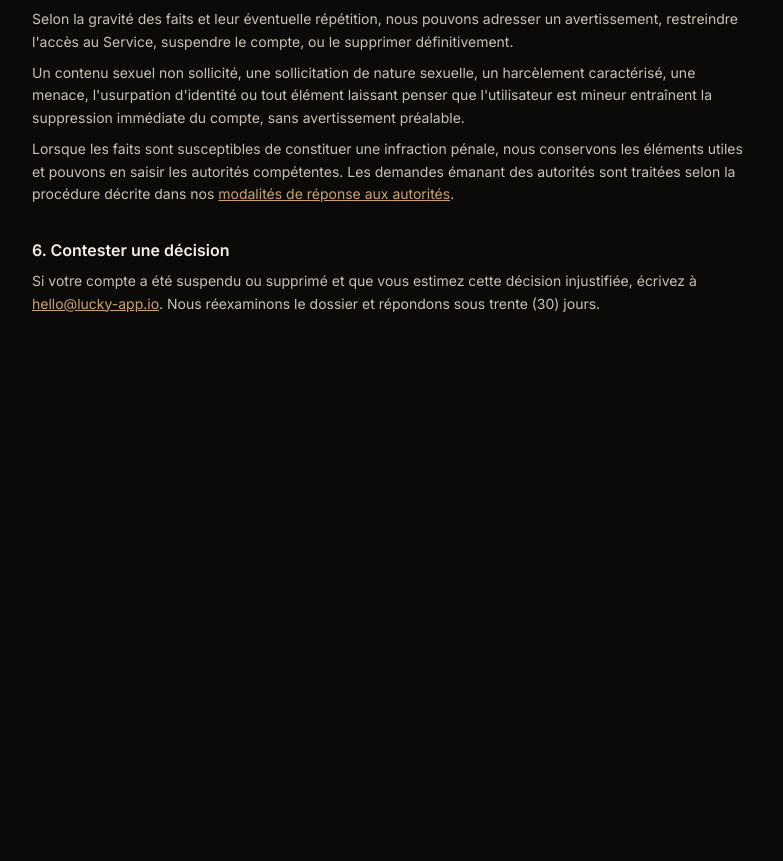
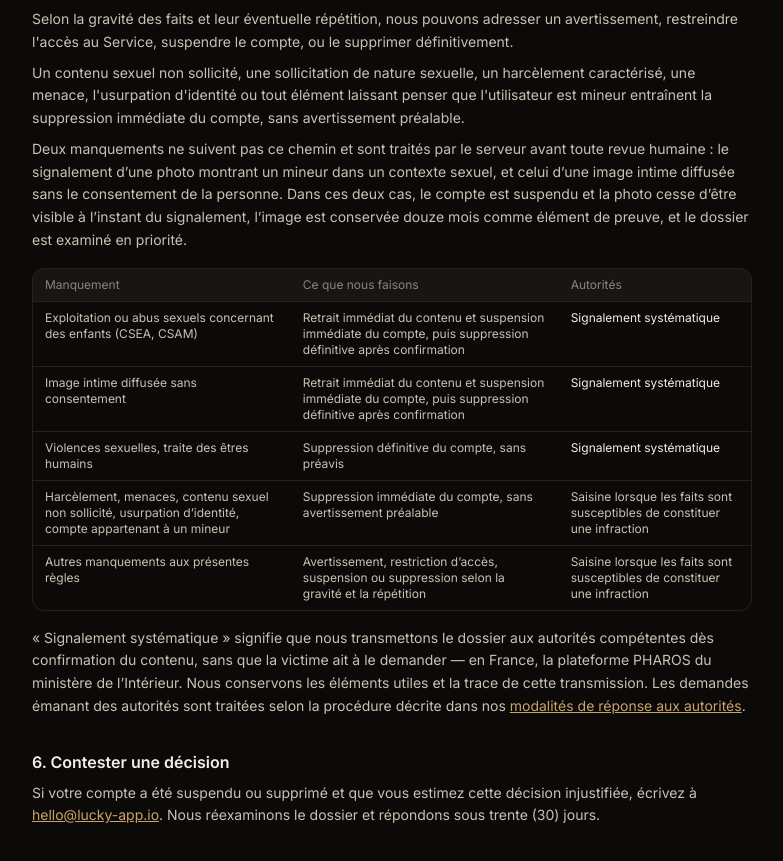
Before and after one commit to rodolphmenten-collab/Lucky-App, a Next.js app: page /legal/usage in a window 1280 px wide. Shown: the part 2260-3121 px from the top of the page, without its empty margins (248-1031 px from the left). Before the commit the page ends 2640 px from the top, so only its background shows below. Built offline with nearby package versions, Linux system fonts and the light colour scheme.

Commit message:
Usage acceptable : tableau des suites donnees a chaque manquement

```diff
--- a/app/legal/usage/page.tsx
+++ b/app/legal/usage/page.tsx
@@ -201,8 +201,84 @@ export default function PolitiqueUsage() {
             entraînent la suppression immédiate du compte, sans avertissement préalable.
           </p>
           <p className="mt-2">
-            Lorsque les faits sont susceptibles de constituer une infraction pénale, nous conservons les
-            éléments utiles et pouvons en saisir les autorités compétentes. Les demandes émanant des autorités
+            Deux manquements ne suivent pas ce chemin et sont traités par le serveur avant toute
+            revue humaine&nbsp;: le signalement d&rsquo;une photo montrant un mineur dans un contexte
+            sexuel, et celui d&rsquo;une image intime diffusée sans le consentement de la personne.
+            Dans ces deux cas, le compte est suspendu et la photo cesse d&rsquo;être visible à
+            l&rsquo;instant du signalement, l&rsquo;image est conservée douze mois comme élément de
+            preuve, et le dossier est examiné en priorité.
+          </p>
+
+          <div className="mt-4 overflow-hidden rounded-xl border hairline">
+            <table className="w-full text-left text-xs">
+              <thead className="bg-white/5 text-bone-faint">
+                <tr>
+                  <th className="px-3 py-2 font-normal">Manquement</th>
+                  <th className="px-3 py-2 font-normal">Ce que nous faisons</th>
+                  <th className="px-3 py-2 font-normal">Autorités</th>
+                </tr>
+              </thead>
+              <tbody className="text-bone-dim">
+                <tr className="border-t hairline">
+                  <td className="px-3 py-2 align-top">
+                    Exploitation ou abus sexuels concernant des enfants (CSEA, CSAM)
+                  </td>
+                  <td className="px-3 py-2 align-top">
+                    Retrait immédiat du contenu et suspension immédiate du compte, puis suppression
+                    définitive après confirmation
+                  </td>
+                  <td className="px-3 py-2 align-top text-bone">Signalement systématique</td>
+                </tr>
+                <tr className="border-t hairline">
+                  <td className="px-3 py-2 align-top">
+                    Image intime diffusée sans consentement
+                  </td>
+                  <td className="px-3 py-2 align-top">
+                    Retrait immédiat du contenu et suspension immédiate du compte, puis suppression
+                    définitive après confirmation
+                  </td>
+                  <td className="px-3 py-2 align-top text-bone">Signalement systématique</td>
+                </tr>
+                <tr className="border-t hairline">
+                  <td className="px-3 py-2 align-top">
+                    Violences sexuelles, traite des êtres humains
+                  </td>
+                  <td className="px-3 py-2 align-top">
+                    Suppression définitive du compte, sans préavis
+                  </td>
+                  <td className="px-3 py-2 align-top text-bone">Signalement systématique</td>
+                </tr>
+                <tr className="border-t hairline">
+                  <td className="px-3 py-2 align-top">
+                    Harcèlement, menaces, contenu sexuel non sollicité, usurpation d&rsquo;identité,
+                    compte appartenant à un mineur
+                  </td>
+                  <td className="px-3 py-2 align-top">
+                    Suppression immédiate du compte, sans avertissement préalable
+                  </td>
+                  <td className="px-3 py-2 align-top">
+                    Saisine lorsque les faits sont susceptibles de constituer une infraction
+                  </td>
+                </tr>
+                <tr className="border-t hairline">
+                  <td className="px-3 py-2 align-top">Autres manquements aux présentes règles</td>
+                  <td className="px-3 py-2 align-top">
+                    Avertissement, restriction d&rsquo;accès, suspension ou suppression selon la
+                    gravité et la répétition
+                  </td>
+                  <td className="px-3 py-2 align-top">
+                    Saisine lorsque les faits sont susceptibles de constituer une infraction
+                  </td>
+                </tr>
+              </tbody>
+            </table>
+          </div>
+
+          <p className="mt-4">
+            « Signalement systématique » signifie que nous transmettons le dossier aux autorités
+            compétentes dès confirmation du contenu, sans que la victime ait à le demander — en
+            France, la plateforme PHAROS du ministère de l&rsquo;Intérieur. Nous conservons les
+            éléments utiles et la trace de cette transmission. Les demandes émanant des autorités
             sont traitées selon la procédure décrite dans nos{' '}
             <Link href="/legal/autorites" className="text-brass underline">
               modalités de réponse aux autorités
```
